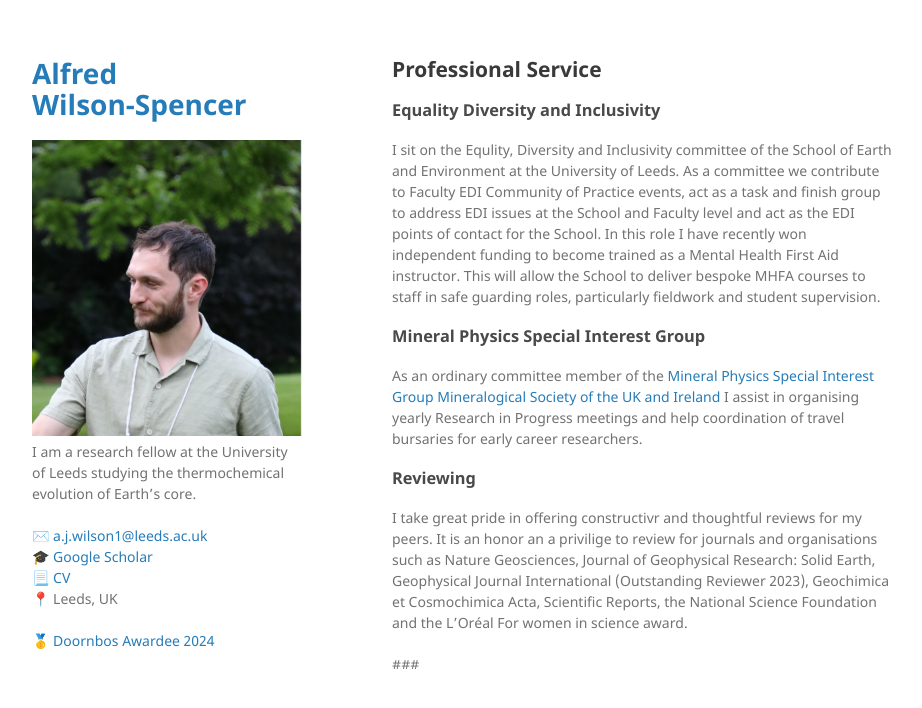
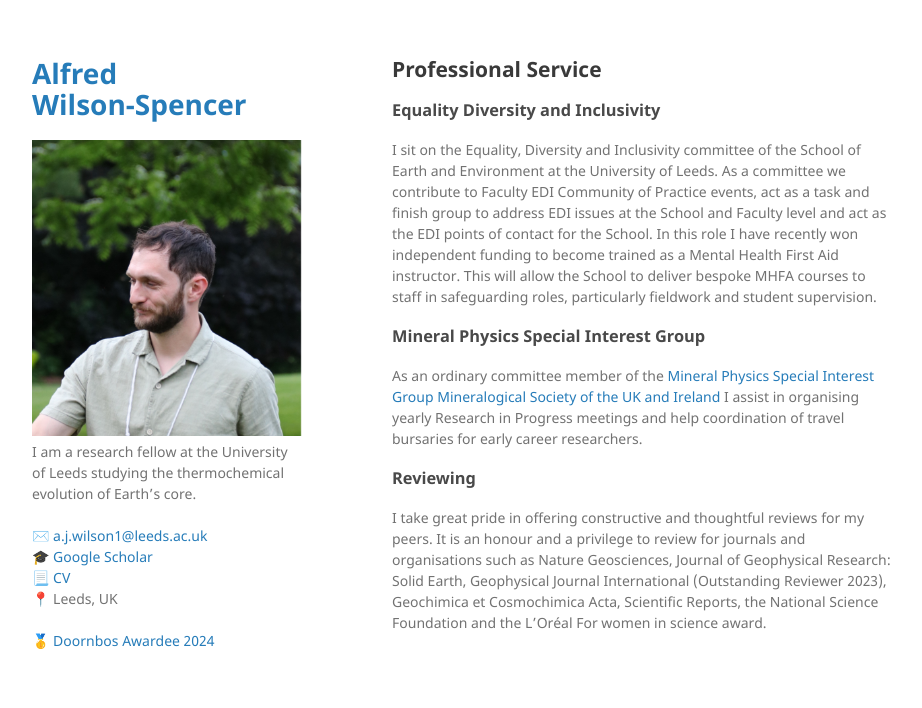
Before and after one commit to Fwilson93/Portfolio, a Jekyll site: the page built from professional-service.md, in a window 1280 px wide. Shown: the top 708 px of the page, without its empty margins (178-1100 px from the left). Built offline with Jekyll 4.4.1, drawn with Linux system fonts in a browser that asks for light colours; our own code applies the rules of GitHub Pages for plain Markdown files.

Commit message:
Update professional-service.md

```diff
--- a/professional-service.md
+++ b/professional-service.md
@@ -3,13 +3,10 @@ layout: default
 ---
 ## Professional Service
 ### Equality Diversity and Inclusivity
-I sit on the Equlity, Diversity and Inclusivity committee of the School of Earth and Environment at the University of Leeds. As a committee we contribute to Faculty EDI Community of Practice events, act as a task and finish group to address EDI issues at the School and Faculty level and act as the EDI points of contact for the School. In this role I have recently won independent funding to become trained as a Mental Health First Aid instructor. This will allow the School to deliver bespoke MHFA courses to staff in safe guarding roles, particularly fieldwork and student supervision.
+I sit on the Equality, Diversity and Inclusivity committee of the School of Earth and Environment at the University of Leeds. As a committee we contribute to Faculty EDI Community of Practice events, act as a task and finish group to address EDI issues at the School and Faculty level and act as the EDI points of contact for the School. In this role I have recently won independent funding to become trained as a Mental Health First Aid instructor. This will allow the School to deliver bespoke MHFA courses to staff in safeguarding roles, particularly fieldwork and student supervision.
 
 ### Mineral Physics Special Interest Group
 As an ordinary committee member of the <a href="https://www.minersoc.org/mpg.html"> Mineral Physics Special Interest Group Mineralogical Society of the UK and Ireland</a> I assist in organising yearly Research in Progress meetings and help coordination of travel bursaries for early career researchers.
 
 ### Reviewing
-I take great pride in offering constructivr and thoughtful reviews for my peers. It is an honor an a privilige to review for journals and organisations such as Nature Geosciences, Journal of Geophysical Research: Solid Earth, Geophysical Journal International (Outstanding
-Reviewer 2023), Geochimica et Cosmochimica Acta, Scientific Reports, the National Science Foundation and the L'Oréal For women in science award.
-
-###
+I take great pride in offering constructive and thoughtful reviews for my peers. It is an honour and a privilege to review for journals and organisations such as Nature Geosciences, Journal of Geophysical Research: Solid Earth, Geophysical Journal International (Outstanding Reviewer 2023), Geochimica et Cosmochimica Acta, Scientific Reports, the National Science Foundation and the L’Oréal For women in science award.
```
